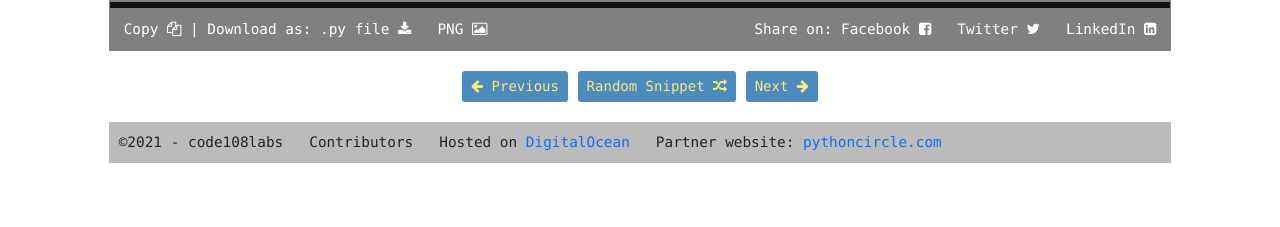
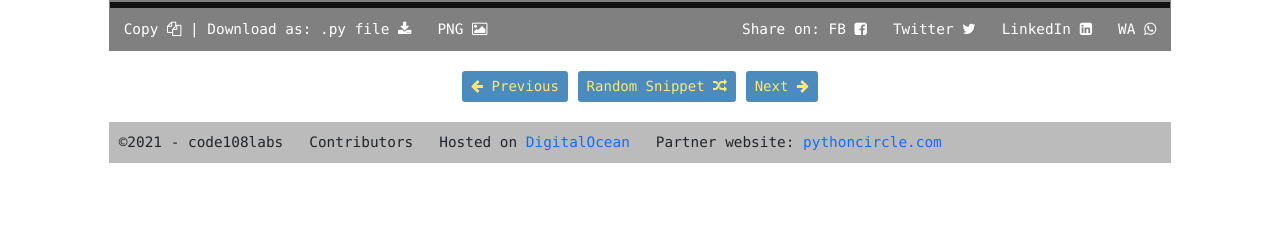
Before and after one commit to anuragrana/pysnip, a Django app: template snip/templates/snip/snippet.html in a window 1280 px wide. Shown: the part 105-332 px from the top of the page. Run offline with Django 3.2, Linux system fonts and the light colour scheme; the template is opened without the code that fills it, so the values that code supplies are empty.

Commit message:
added whatsapp share button

```diff
--- a/snip/templates/snip/snippet.html
+++ b/snip/templates/snip/snippet.html
@@ -103,7 +103,7 @@
 
         <a href="https://www.facebook.com/sharer.php?u={{page_canonical_url}}"
            target="_blank"
-           class="white">Facebook <i class="fa fa-facebook-square"></i></a>
+           class="white">FB <i class="fa fa-facebook-square"></i></a>
         &nbsp;
         <a href="https://twitter.com/intent/tweet?text={{snippet.title}}&url={{page_canonical_url}}"
            target="_blank"
@@ -112,6 +112,12 @@
         <a href="https://www.linkedin.com/shareArticle?mini=true&url={{page_canonical_url}}&title={{snippet.title}}&summary={{snippet.description}}&source={{project_name_spaced}}"
            target="_blank"
            class="white">LinkedIn <i class="fa fa-linkedin-square"></i></a>
+        &nbsp;
+        <a href="https://wa.me?text={{snippet.title}} - {{page_canonical_url}}"
+           target="_blank"
+           class="white">WA <i class="fa fa-whatsapp"></i></a>
+
+
 
     </div>
 </div>
```
